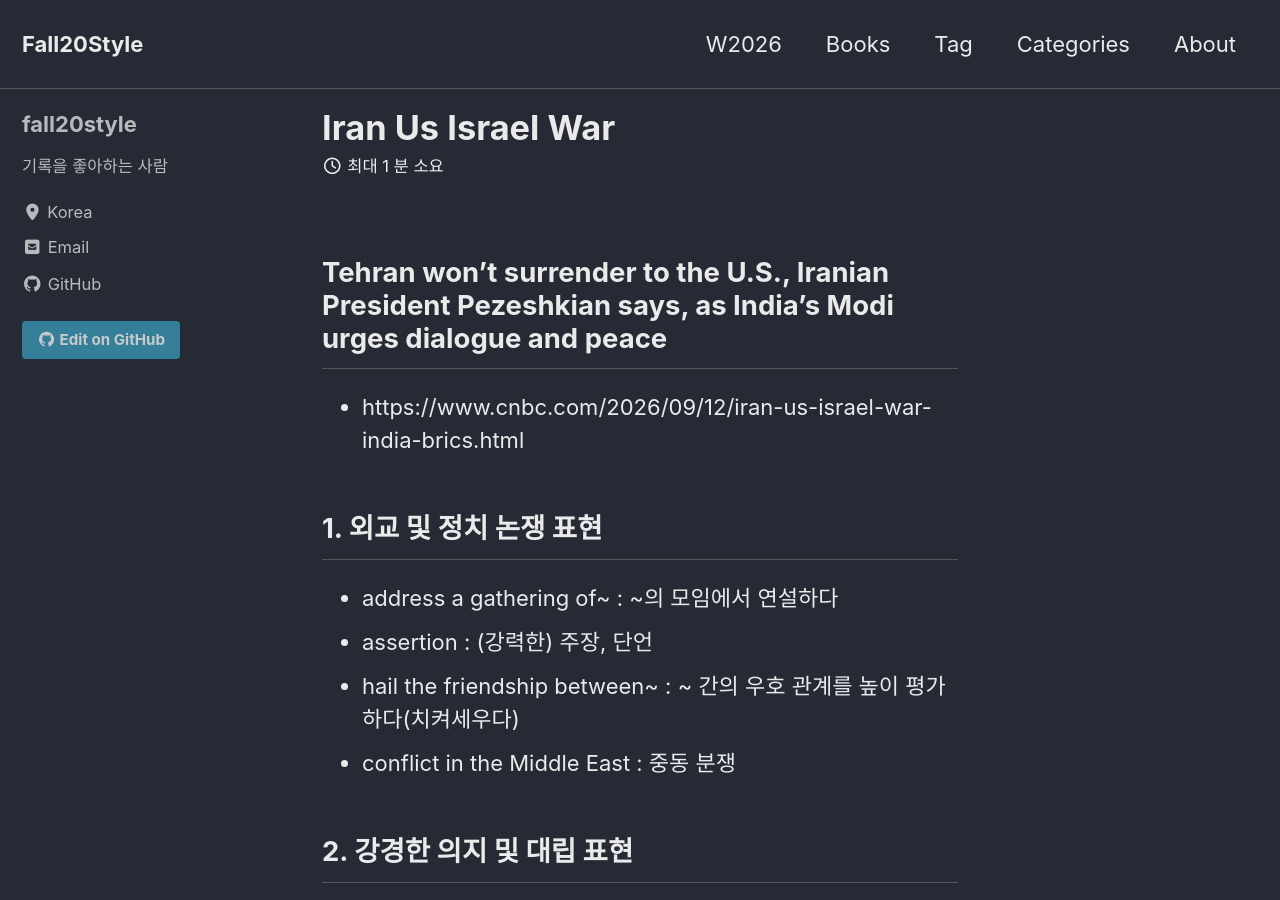
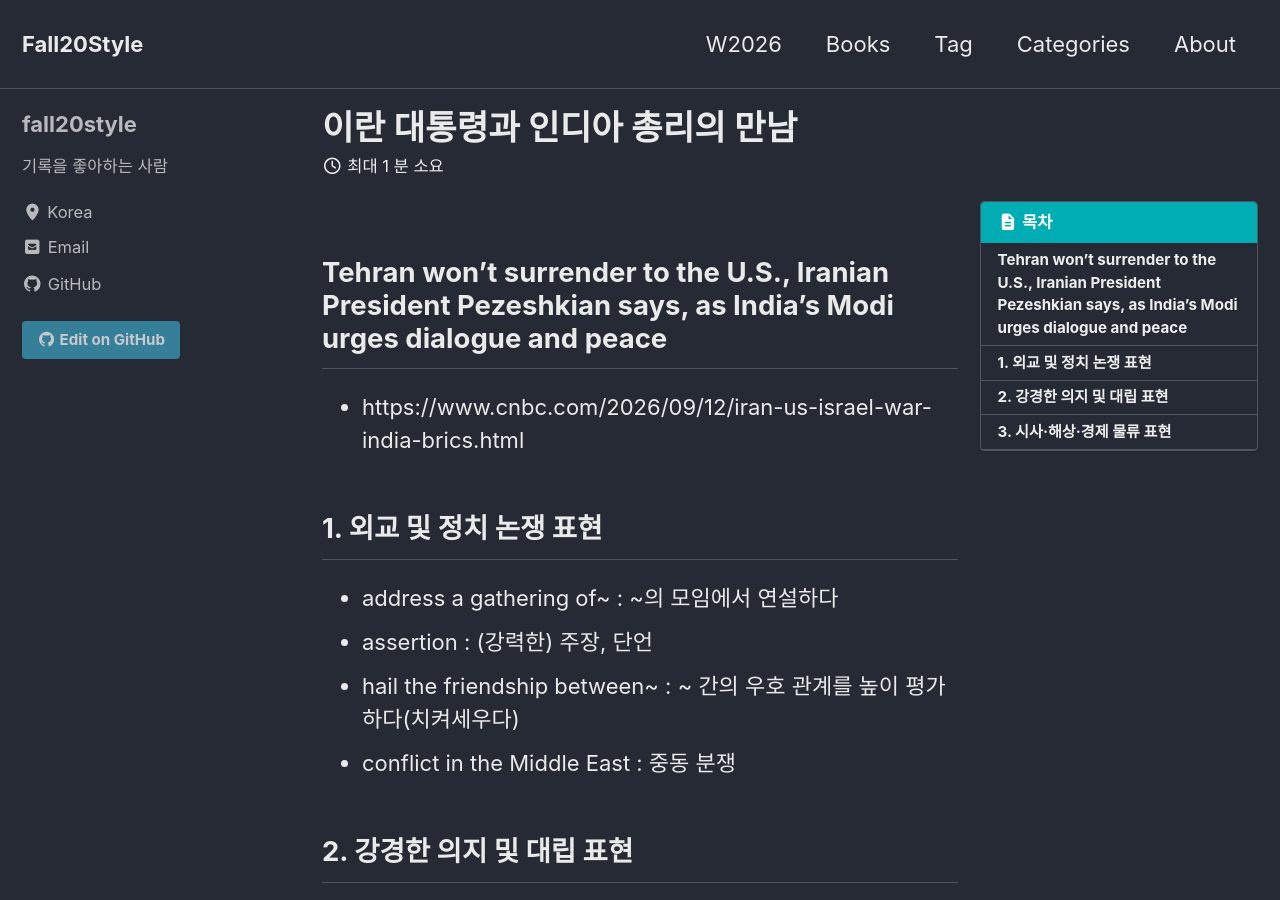
Before and after one commit to fall20style/fall20style.github.io, a Jekyll site: the page built from _posts/2026-09-12-iran-us-israel-war.md, in a window 1280 px wide and 900 px high. Built offline with Jekyll 4.4.1, drawn with Linux system fonts in a browser that asks for light colours; cached includes are drawn as plain includes.

Commit message:
Update 2026-09-12-iran-us-israel-war.md

```diff
--- a/_posts/2026-09-12-iran-us-israel-war.md
+++ b/_posts/2026-09-12-iran-us-israel-war.md
@@ -1,3 +1,20 @@
+---
+title: 이란 대통령과 인디아 총리의 만남
+layout: single
+author_profile: true
+read_time: true
+comments: true
+share: true
+related: true
+popular: true
+tags:
+  - 영자신문
+categories:
+toc: true
+toc_sticky: true
+toc_label: 목차
+description: desc가 여기에
+---
 
 
 ## Tehran won’t surrender to the U.S., Iranian President Pezeshkian says, as India’s Modi urges dialogue and peace
```
